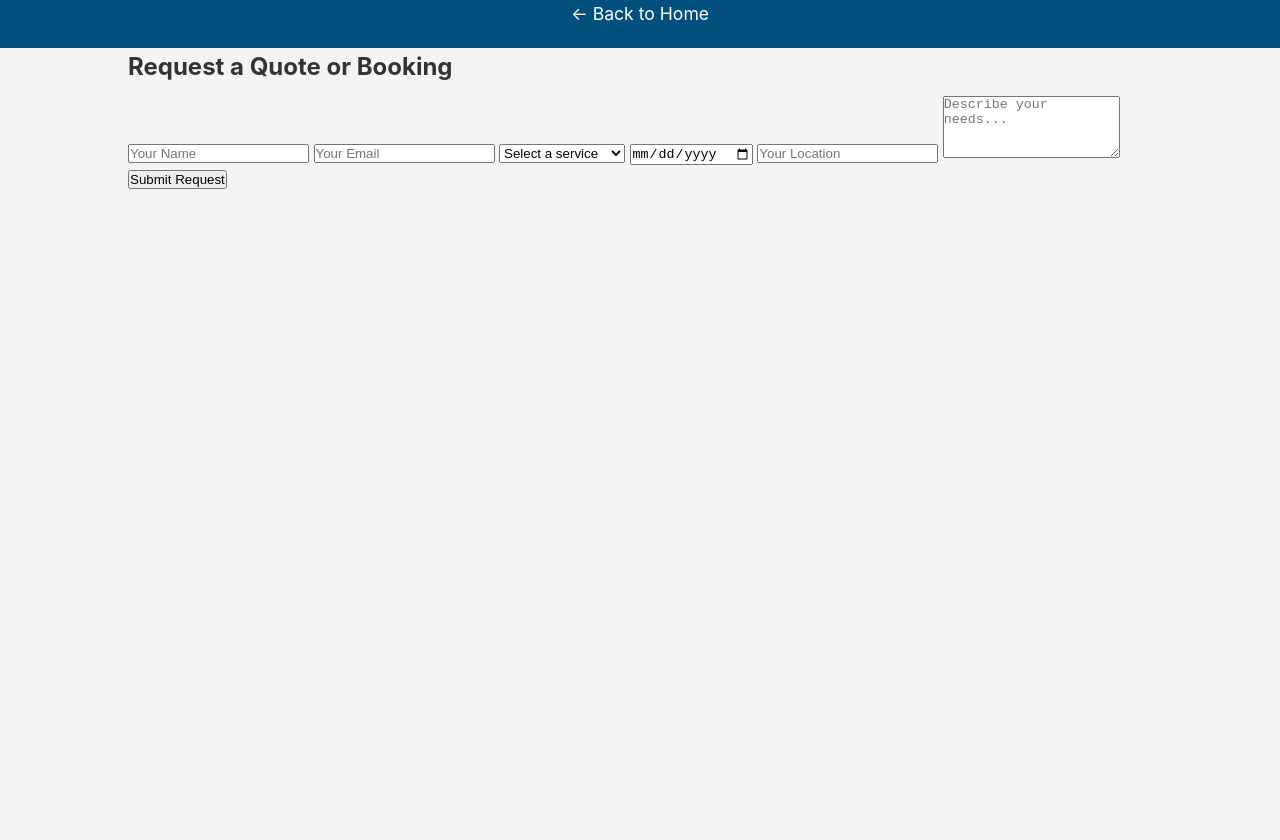
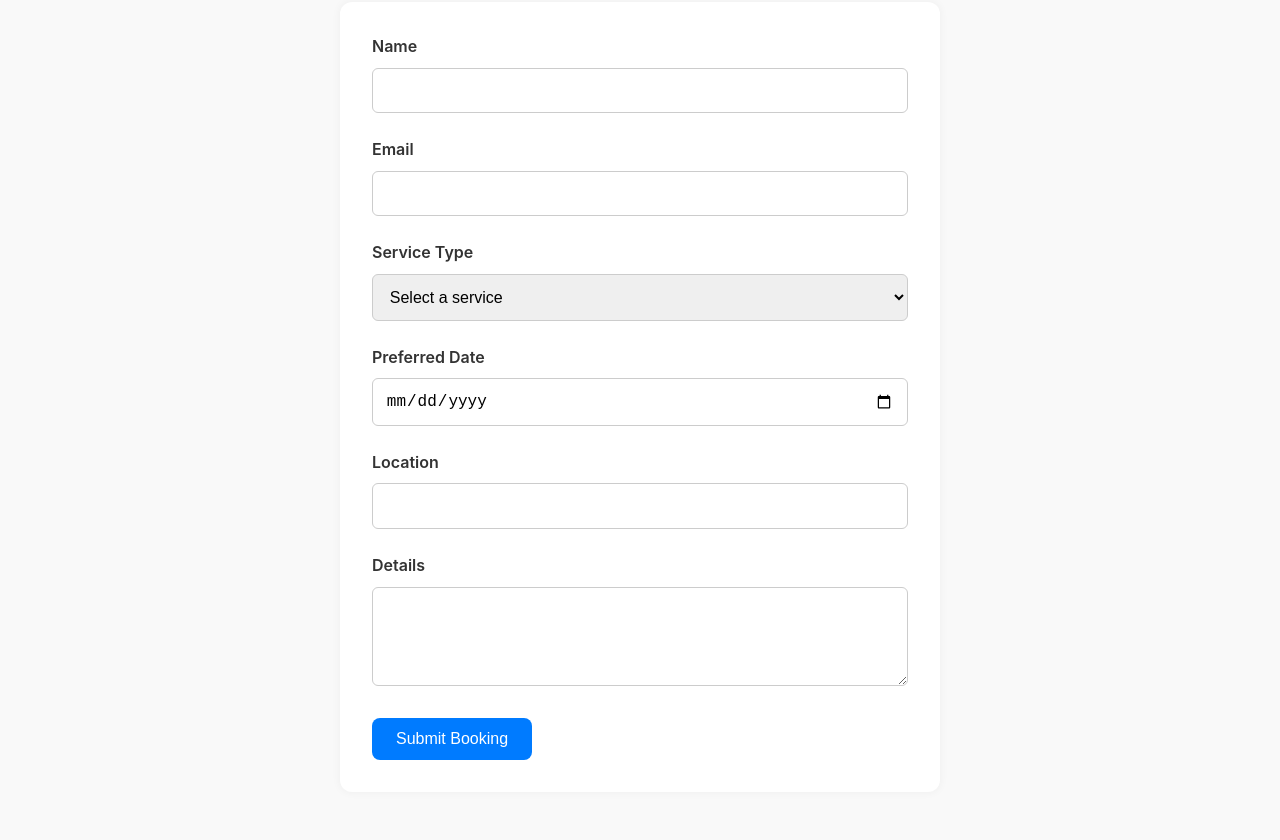
Before and after one commit to Rauley/Fortis-cleaning, a website: page public/booking.html in a window 1280 px wide. Shown: the part 120-960 px from the top of the page. Before the commit the page ends 800 px from the top, so only its background shows below. Drawn offline with Linux system fonts and the light colour scheme.

Commit message:
Style booking form page

```diff
--- a/public/booking.html
+++ b/public/booking.html
@@ -19,38 +19,55 @@
 </script>
 <body>
 
-  <header>
-    <div class="container">
-      <h1>Fortis Cleaning – Book Now</h1>
-      <nav>
-        <a href="index.html">← Back to Home</a>
-      </nav>
-    </div>
-  </header>
+<section class="booking-form-section">
+  <div class="container">
+    <h2>Book a Cleaning Service</h2>
+    <p>Please fill in the details below to request a quote or booking.</p>
 
-  <section class="booking-form">
-    <div class="container">
-      <h2>Request a Quote or Booking</h2>
-      <form id="booking-form">
-        <input type="text" id="book-name" placeholder="Your Name" required>
-        <input type="email" id="book-email" placeholder="Your Email" required>
+    <form id="booking-form" class="styled-form">
+      <div class="form-group">
+        <label for="book-name">Name</label>
+        <input type="text" id="book-name" required>
+      </div>
+
+      <div class="form-group">
+        <label for="book-email">Email</label>
+        <input type="email" id="book-email" required>
+      </div>
+
+      <div class="form-group">
+        <label for="service">Service Type</label>
         <select id="service" required>
           <option value="">Select a service</option>
           <option value="Window Cleaning">Window Cleaning</option>
           <option value="Office Cleaning">Office Cleaning</option>
           <option value="Home Cleaning">Home Cleaning</option>
-          <option value="Custom Request">Custom Request</option>
         </select>
+      </div>
+
+      <div class="form-group">
+        <label for="date">Preferred Date</label>
         <input type="date" id="date" required>
-        <input type="text" id="location" placeholder="Your Location">
-        <textarea id="details" rows="4" placeholder="Describe your needs..."></textarea>
-        <div class="g-recaptcha" data-sitekey="6Lf66jQrAAAAAB6MNO2pigNxYtMHcyYr33qr15MM"></div>
-        <button type="submit" class="submit-btn">Submit Request</button>
-        <div id="bookingMessage" style="display:none;"></div>
-      </form>
-    </div>
-  </section>
+      </div>
 
+      <div class="form-group">
+        <label for="location">Location</label>
+        <input type="text" id="location" required>
+      </div>
+
+      <div class="form-group">
+        <label for="details">Details</label>
+        <textarea id="details" rows="4"></textarea>
+      </div>
+
+      <div class="g-recaptcha" data-sitekey="6Lf66jQrAAAAAB6MNO2pigNxYtMHcyYr33qr15MM"></div>
+
+      <button type="submit" class="submit-btn">Submit Booking</button>
+    </form>
+
+    <div id="bookingMessage" class="success-msg" style="display:none;"></div>
+  </div>
+</section>
   <script src="booking.js"></script>
 </body>
 </html>
--- a/public/style.css
+++ b/public/style.css
@@ -391,3 +391,66 @@ body {
   scroll-snap-type: y mandatory;
   overflow-y: scroll;
 }
+.booking-form-section {
+  padding: 3rem 1rem;
+  background-color: #f9f9f9;
+}
+
+.styled-form {
+  max-width: 600px;
+  margin: auto;
+  background: #fff;
+  padding: 2rem;
+  border-radius: 12px;
+  box-shadow: 0 0 10px rgba(0,0,0,0.05);
+}
+
+.form-group {
+  margin-bottom: 1.5rem;
+}
+
+.form-group label {
+  display: block;
+  font-weight: 600;
+  margin-bottom: 0.5rem;
+}
+
+.form-group input,
+.form-group select,
+.form-group textarea {
+  width: 100%;
+  padding: 0.8rem;
+  border: 1px solid #ccc;
+  border-radius: 6px;
+  font-size: 1rem;
+  transition: border 0.2s ease;
+}
+
+.form-group input:focus,
+.form-group select:focus,
+.form-group textarea:focus {
+  border-color: #007bff;
+  outline: none;
+}
+
+.submit-btn {
+  background-color: #007bff;
+  color: white;
+  padding: 0.75rem 1.5rem;
+  font-size: 1rem;
+  border: none;
+  border-radius: 8px;
+  cursor: pointer;
+  transition: background 0.3s ease;
+}
+
+.submit-btn:hover {
+  background-color: #0056b3;
+}
+
+.success-msg {
+  margin-top: 1rem;
+  text-align: center;
+  color: green;
+  font-weight: 600;
+}
```
Also changed, not shown: public/index.html (+1 -1 lines).
